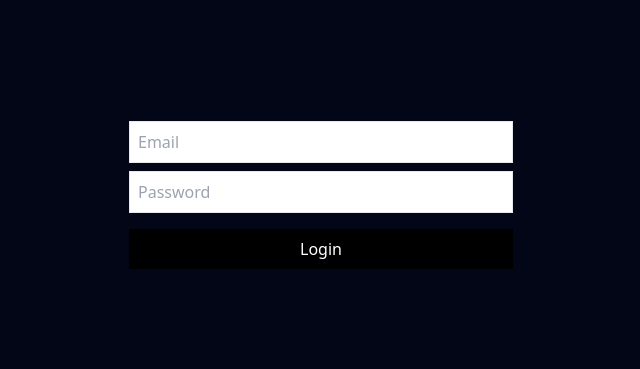
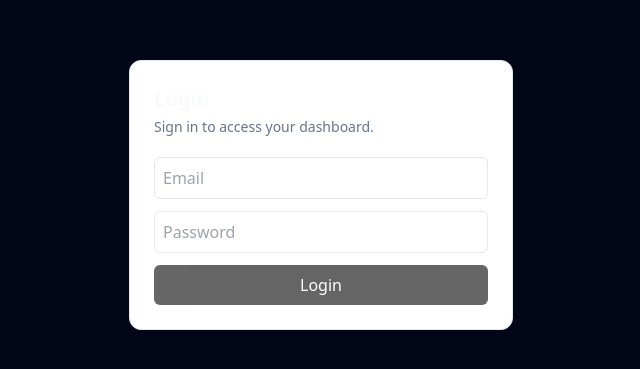
Before and after one commit to CODEHERO-alt/ILG-INTELLIGENT, a Next.js app: page /login in a window 1280 px wide. Shown: the part 213-582 px from the top of the page, without its empty margins (319-959 px from the left). Built offline with nearby package versions, Linux system fonts and the light colour scheme; no server answers.

Commit message:
Update login-form.tsx

```diff
--- a/components/login-form.tsx
+++ b/components/login-form.tsx
@@ -11,28 +11,74 @@ const supabase = createClient(
 export default function LoginForm() {
   const [email, setEmail] = useState("");
   const [password, setPassword] = useState("");
+  const [loading, setLoading] = useState(false);
+  const [errorMsg, setErrorMsg] = useState<string | null>(null);
 
   async function login() {
-    await supabase.auth.signInWithPassword({ email, password });
+    setErrorMsg(null);
+    setLoading(true);
+
+    try {
+      const { error } = await supabase.auth.signInWithPassword({
+        email: email.trim(),
+        password,
+      });
+
+      if (error) {
+        setErrorMsg(error.message);
+        return;
+      }
+
       window.location.href = "/dashboard";
+    } catch (e: any) {
+      setErrorMsg(e?.message ?? "Login failed. Please try again.");
+    } finally {
+      setLoading(false);
+    }
   }
 
   return (
-    <div className="max-w-sm mx-auto mt-32">
+    <div className="w-full max-w-sm mx-auto mt-32">
+      <div className="rounded-xl border border-slate-200 bg-white p-6 shadow-sm">
+        <h1 className="text-xl font-semibold">Login</h1>
+        <p className="text-sm text-slate-500 mt-1">
+          Sign in to access your dashboard.
+        </p>
+
+        <div className="mt-5 space-y-3">
           <input
-        className="border w-full mb-2 p-2"
+            className="border w-full p-2 rounded-md"
             placeholder="Email"
+            type="email"
+            autoComplete="email"
+            value={email}
             onChange={(e) => setEmail(e.target.value)}
           />
+
           <input
-        className="border w-full mb-4 p-2"
+            className="border w-full p-2 rounded-md"
             placeholder="Password"
             type="password"
+            autoComplete="current-password"
+            value={password}
             onChange={(e) => setPassword(e.target.value)}
           />
-      <button onClick={login} className="w-full bg-black text-white p-2">
-        Login
+
+          {errorMsg ? (
+            <div className="text-sm text-red-600 bg-red-50 border border-red-200 rounded-md p-2">
+              {errorMsg}
+            </div>
+          ) : null}
+
+          <button
+            onClick={login}
+            disabled={loading || !email || !password}
+            className="w-full bg-black text-white p-2 rounded-md disabled:opacity-60 disabled:cursor-not-allowed"
+          >
+            {loading ? "Logging in..." : "Login"}
           </button>
+        </div>
+      </div>
     </div>
   );
 }
```
Lines whose indentation alone changed are shown as unchanged.
